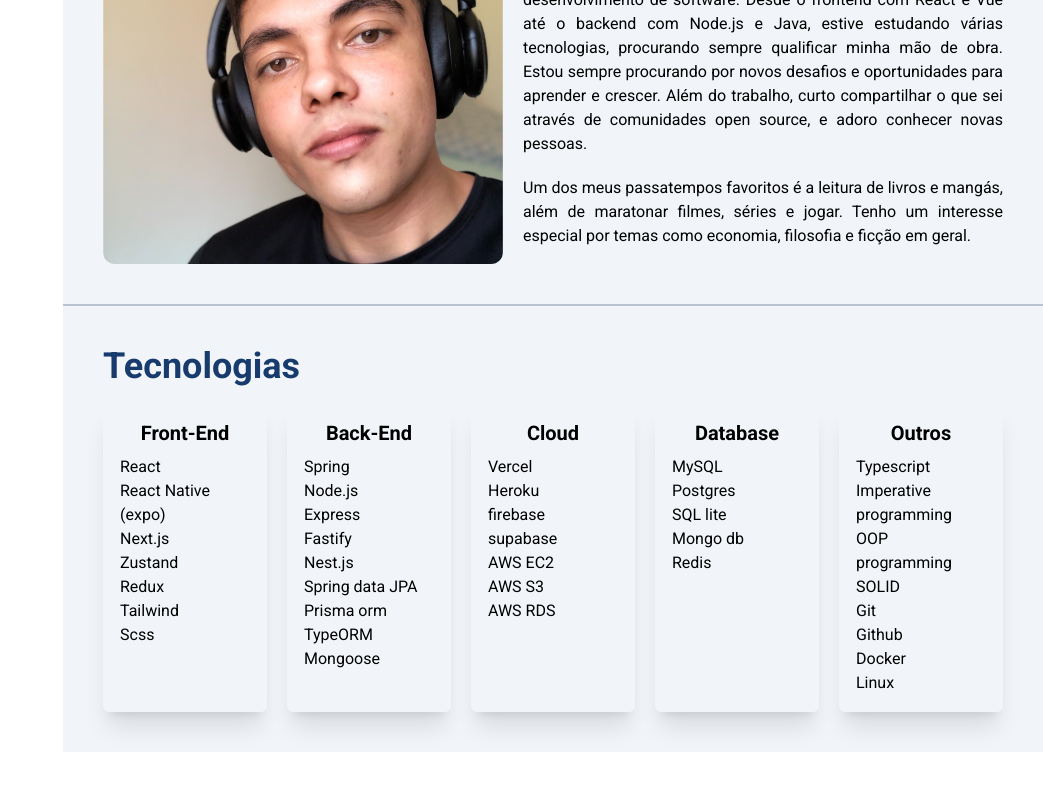
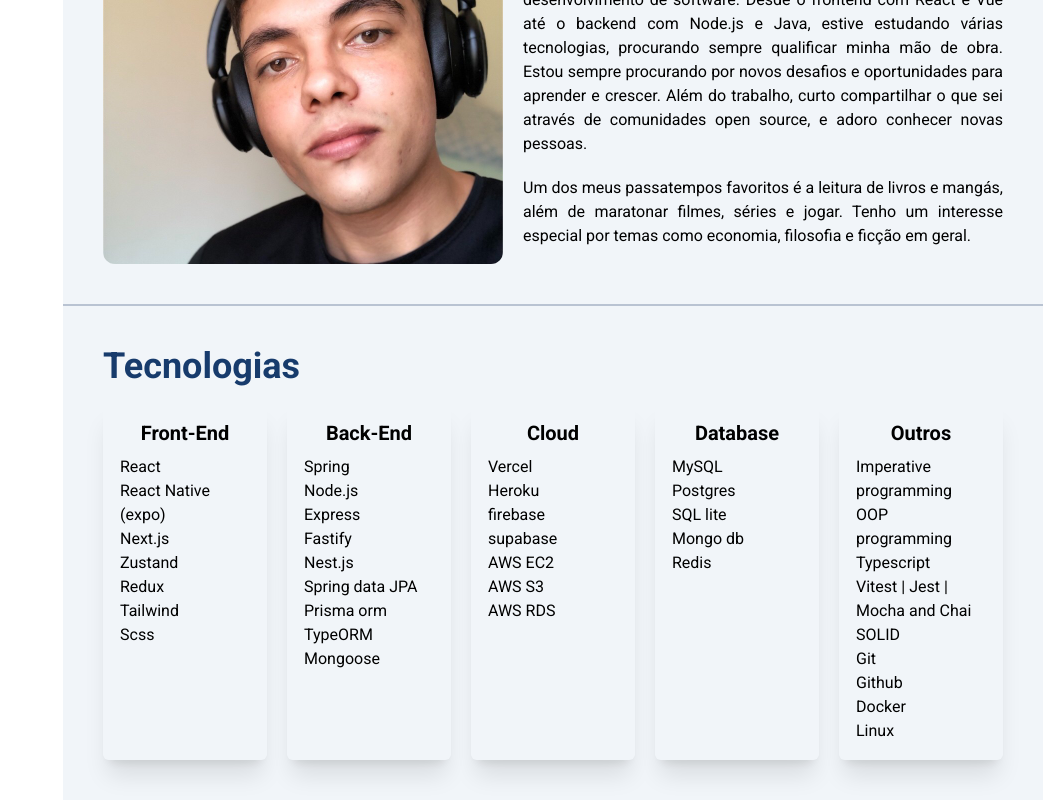
Before and after one commit to rms-diego/new-portfolio, a Next.js app: page / in a window 1280 px wide. Shown: the part 1024-1824 px from the top of the page, without its empty margins (237-1280 px from the left). Before the commit the page ends 1776 px from the top, so only its background shows below. Built offline with nearby package versions, Linux system fonts and the light colour scheme.

Commit message:
chore: adicionando navegação e adicionando tecnologia

```diff
--- a/src/components/sidebar/index.tsx
+++ b/src/components/sidebar/index.tsx
@@ -89,7 +89,7 @@ export function Sidebar() {
           </Link>
 
           <Link
-            href="#"
+            href="#resume"
             className="flex items-center gap-1 font-bold p-1 text-xl hover:text-blue-500 transition duration-500"
           >
             <ReadCvLogo /> Currículo
--- a/src/components/skills/index.tsx
+++ b/src/components/skills/index.tsx
@@ -64,9 +64,10 @@ export function Skills({ ...rest }) {
           <TechnologyList
             title="Outros"
             techs={[
-              'Typescript',
               'Imperative programming',
               'OOP programming',
+              'Typescript',
+              'Vitest | Jest | Mocha and Chai',
               'SOLID',
               'Git',
               'Github',
```
